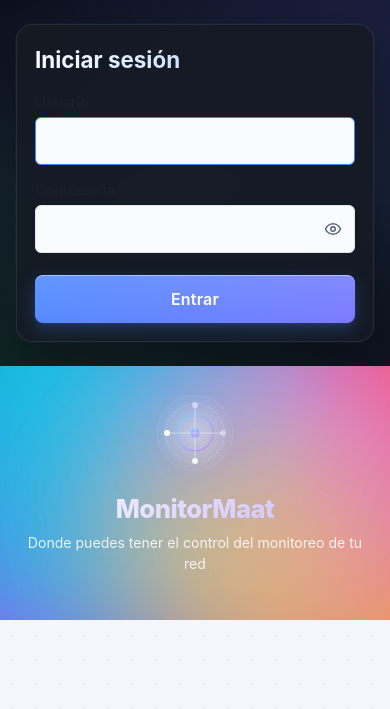
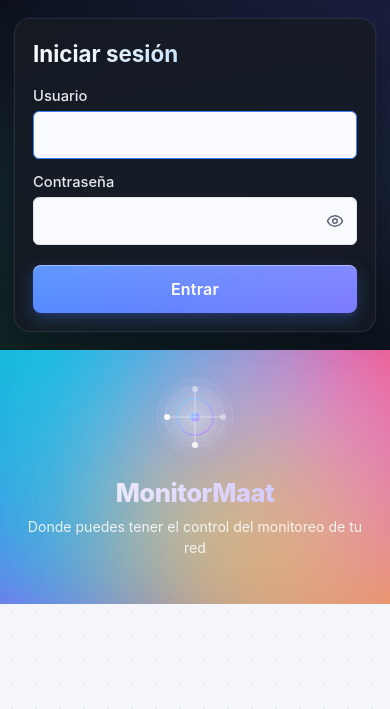
Before and after one commit to mtandazo35/monitor-maat-pro, a FastAPI app: page /login in a window 390 px wide. Shown: the top 709 px of the page. Run offline with FastAPI, Linux system fonts and the light colour scheme; parts of the project's set-up code (start-up, migrations or seed data) failed here and were passed over.

Commit message:
fix(login mobile): card overflow + labels invisibles
Iteracion 2 sobre el login mobile:

1. Card overflow horizontal: con login-card max-width:380px + login-form
   padding:24px 16px = 412px, mayor que viewport 390px en iPhone.
   Resultado: el card y los inputs se salian por el borde derecho.
   Fix: en mobile, max-width:100% + width:100% + box-sizing:border-box.
   El card ahora se adapta al ancho del padre (login-form padded), nunca
   excede el viewport.

2. Labels Usuario/Contrasena casi invisibles: por defecto label hereda
   color o usa --muted. En el card oscuro se confundian con el bg.
   Fix: forzar color #e6e8ee + font-weight 500 + size .92rem para
   contraste correcto contra el bg dark del login-card.

3. Padding del login-form bajado a 18px 14px para dar mas espacio al
   card (de 16 a 14px lateral).

```diff
--- a/web/app/static/styles.css
+++ b/web/app/static/styles.css
@@ -1127,7 +1127,7 @@ body.bg-client::before {
   }
   .login-form {
     order: 1;
-    padding: 24px 16px;
+    padding: 18px 14px;
     min-height: auto;
   }
   .login-hero {
@@ -1135,11 +1135,22 @@ body.bg-client::before {
     padding: 24px 20px 32px;
     min-height: auto;
   }
+  /* Card full-width sin overflow: max-width nunca puede pasar el viewport */
   .login-card {
-    margin: 0 auto;
-    padding: 24px 20px;
+    max-width: 100%;
+    width: 100%;
+    margin: 0;
+    padding: 22px 18px;
+    box-sizing: border-box;
   }
   .login-card h2 { margin-bottom: 14px; font-size: 1.4rem; }
+  /* Labels visibles: forzamos color claro porque el card es dark */
+  .login-card label {
+    color: #e6e8ee;
+    font-weight: 500;
+    font-size: .92rem;
+    margin-bottom: 12px;
+  }
   /* Hero compacto: solo logo + título + lead. Features ocultas en mobile. */
   .hero-title { font-size: 1.6rem; margin: 8px 0 4px; }
   .login-hero .lead { font-size: .88rem; margin: 0 0 14px; }
```
